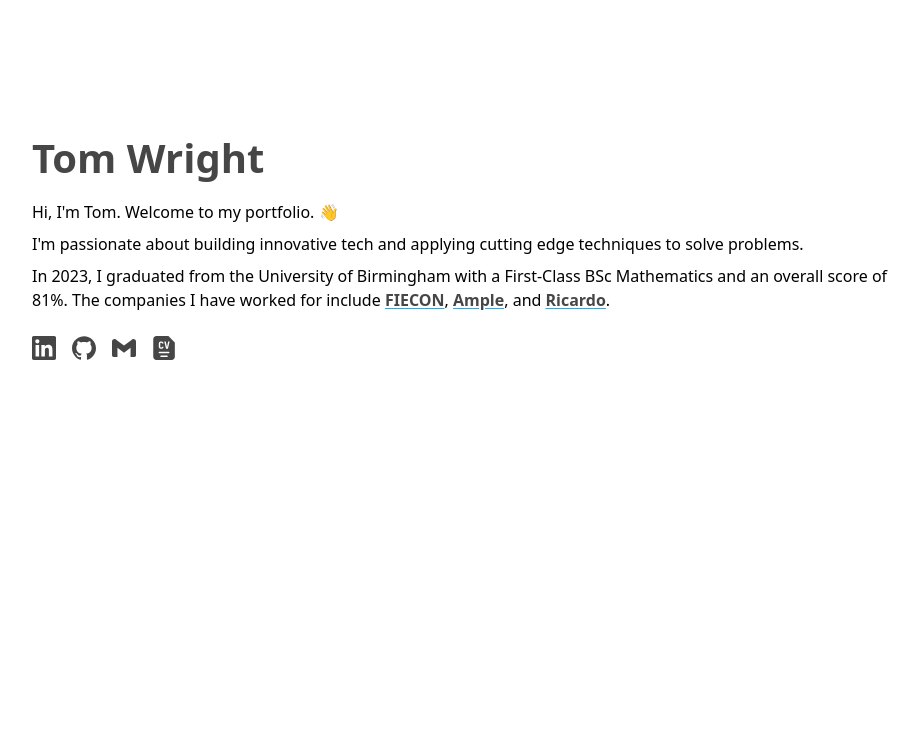
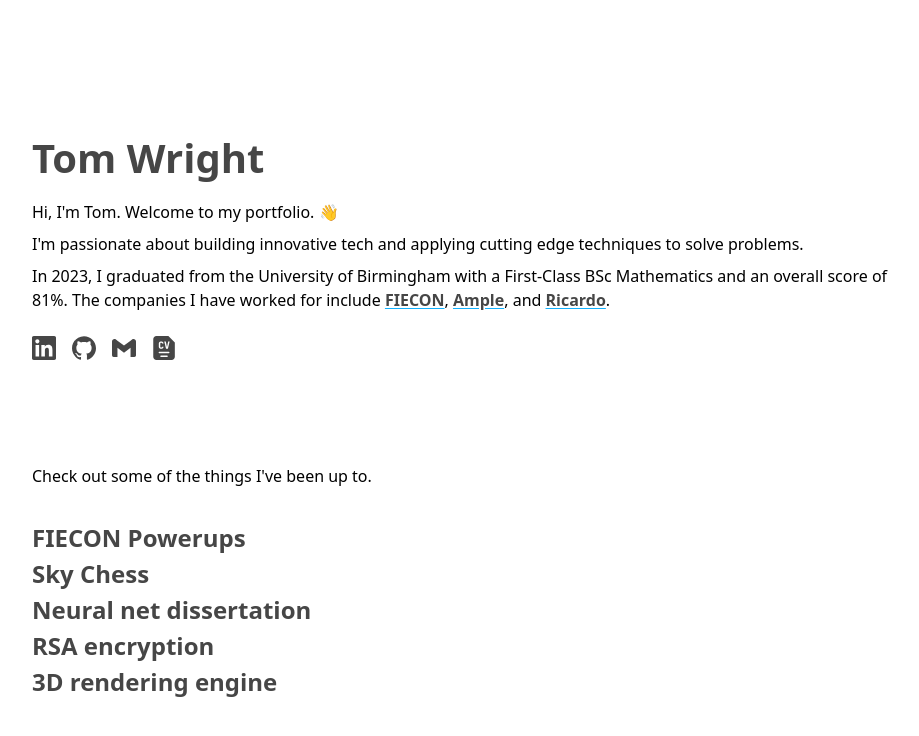
Before and after one commit to wrightom/toms-portfolio, a React (Vite) app: page / in a window 1280 px wide. Shown: the top 736 px of the page, without its empty margins (180-1099 px from the left). Built offline with nearby package versions, Linux system fonts and the light colour scheme.

Commit message:
Simple projects

```diff
--- a/src/App.tsx
+++ b/src/App.tsx
@@ -1,7 +1,7 @@
 import LinkNewTab from "./components/LinkNewTab";
 import LinkIcons from "./components/LinkIcons";
 import "./App.css";
-
+import { projects} from "./projects";
 
 
 // function Project({
@@ -24,28 +24,7 @@
 // }
 
 function App() {
-  // const projects = [
-  //   {
-  //     name: "Test project",
-  //     link: "https://example.com/test-project",
-  //     descr: "This is a test project.",
-  //   },
-  //   {
-  //     name: "Test project",
-  //     link: "https://example.com/test-project",
-  //     descr: "This is a test project.",
-  //   },
-  //   {
-  //     name: "Test project",
-  //     link: "https://example.com/test-project",
-  //     descr: "This is a test project.",
-  //   },
-  //   {
-  //     name: "Test project",
-  //     link: "https://example.com/test-project",
-  //     descr: "This is a test project.",
-  //   },
-  // ];
+  console.log(projects);
 
   return (
     // Tailwind: centers the container horizontally (mx-auto), sets different maximum widths for various screen sizes (max-w-2xl, sm:max-w-3xl, md:max-w-4xl), and adds top and bottom padding that increases on medium screens (pt-28 pb-20 md:pt-32)
@@ -66,21 +45,18 @@
         </p>
       </div>
       <LinkIcons className="mt-3" />
-      {/*
-      <h2>Projects</h2>
-      <div
-        id="projects"
-        className=""
-      >
+
+      <p className="projects-title mt-20">Check out some of the things I've been up to.</p>
+
+      <div className="projects-container flex flex-col gap-0 mt-5">
         {projects.map((project, index) => (
-          <Project
-            key={index}
-            name={project.name}
-            link={project.link}
-            descr={project.descr}
-          />
+          <a href={project.link} target="_blank" rel="noopener noreferrer" key={index}>
+            <h2 className="title smooth">{project.name}</h2>
+          </a>
         ))}
-      </div> */}
+      </div>
+
+
     </div>
   );
 }
--- a/src/index.css
+++ b/src/index.css
@@ -8,6 +8,12 @@
     color: var(--theme-gray);
 }
 
+
+h2 {
+    font-weight: 900;
+    font-size: 1.5rem;
+    color: var(--theme-gray);
+}
 
 
 :root {
--- /dev/null
+++ b/src/projects.ts
@@ -0,0 +1,49 @@
+type Project = {
+  name: string;
+  link: string;
+  linkDescr?: string; // Optional description for the link
+  descr: string;
+  tags?: string[]; // Optional tags for the project
+};
+
+export const projects: Project[] = [
+  {
+    name: "FIECON Powerups",
+    link: "https://www.linkedin.com/posts/tomnw_at-fiecon-were-using-technology-to-enhance-activity-7336734483787759616-WY3E?utm_source=share&utm_medium=member_desktop&rcm=ACoAABjc42YBPiUfkzVSPG36c0JHKBDtbn-Rj94",
+    linkDescr: "Demo video",
+    descr:
+      "I independently developed an OfficeJS Excel add-in featuring tools to automate our economic modelling process. The app was deployed across the organisation, saving £40K annually in efficiency gains and laying the foundation for future innovation.",
+    tags: ["OfficeJS", "JS", "HTML", "Clarity Analytics", "Product Design"],
+  },
+  {
+    name: "Sky Chess",
+    link: "https://tomnwright.itch.io/skychess",
+    linkDescr: "Download from itch.io",
+    descr: "A prototype for a relaxing 3D chess game for console.",
+    tags: ["Unity", "C#"],
+  },
+  {
+    name: "Neural net dissertation",
+    link: "https://drive.google.com/file/d/1vHy7rvSqQRU3JVmmJXgndWkH3knlqRFU/view?usp=sharing",
+    linkDescr: "Read on Google Drive",
+    descr:
+      "Achieved first class for university dissertation on neural networks titled 'Deep Learning and its Applications', in which I derived the back-propogation algorithm from first principles, using this to train a shallow network to solve the XOR problem.",
+    tags: ["Python", "Neural Networks"],
+  },
+  {
+    name: "RSA encryption",
+    link: "https://github.com/tomnwright/rsa-encryption",
+    linkDescr: "View my code on GitHub",
+    descr:
+      "A Python implementation of the RSA public key encryption algorithm. Part of theoretical paper on the mathematics of RSA submitted as part of IB Extended Essay.",
+    tags: ["Python", "Cryptography"],
+  },
+  {
+    name: "3D rendering engine",
+    link: "https://github.com/tomnwright/renderia-engine",
+    linkDescr: "View my code on GitHub",
+    descr:
+      "A Python Blender add-in implementing a custom orthographic rendering engine (renders 3D objects to image using camera position). Part of a theoretical paper on the mathematics of CGI submitted as part of IB maths.",
+    tags: ["Python", "3D", "Blender"],
+  },
+];
```
Also changed, not shown: 2 other files (tests, documents, lock files or other folders).
